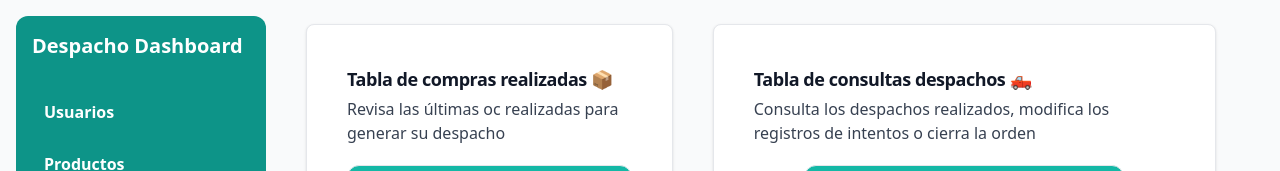
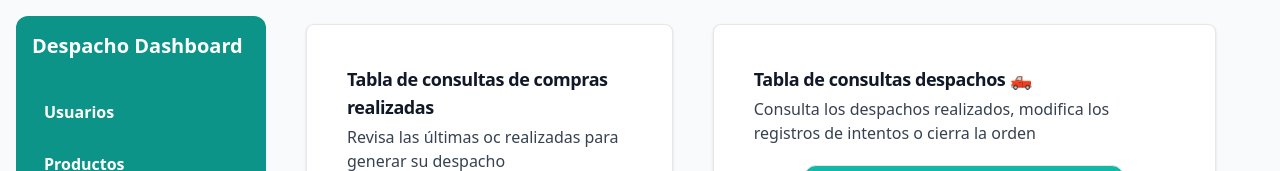
Before and after one commit to strinbur/DevOps-proyecto-semestral, a React (Vite) app in the folder front_despacho/: page / in a window 1280 px wide. Shown: the top 171 px of the page. Built offline with nearby package versions, Linux system fonts and the light colour scheme.

Commit message:
testeo 7 cambio titulo compras

```diff
--- a/front_despacho/src/componentes/CrudAdmin/PruebaCards.jsx
+++ b/front_despacho/src/componentes/CrudAdmin/PruebaCards.jsx
@@ -11,7 +11,7 @@ export const PruebaCards = () => {
     <section>
       <div className="flex justify-center">
         <CardComponent
-          title="Tabla de compras realizadas 📦"
+          title="Tabla de consultas de compras realizadas"
           description="Revisa las últimas oc realizadas para generar su despacho"
           buttonText="Consultar"
           onClick={() => {
```
